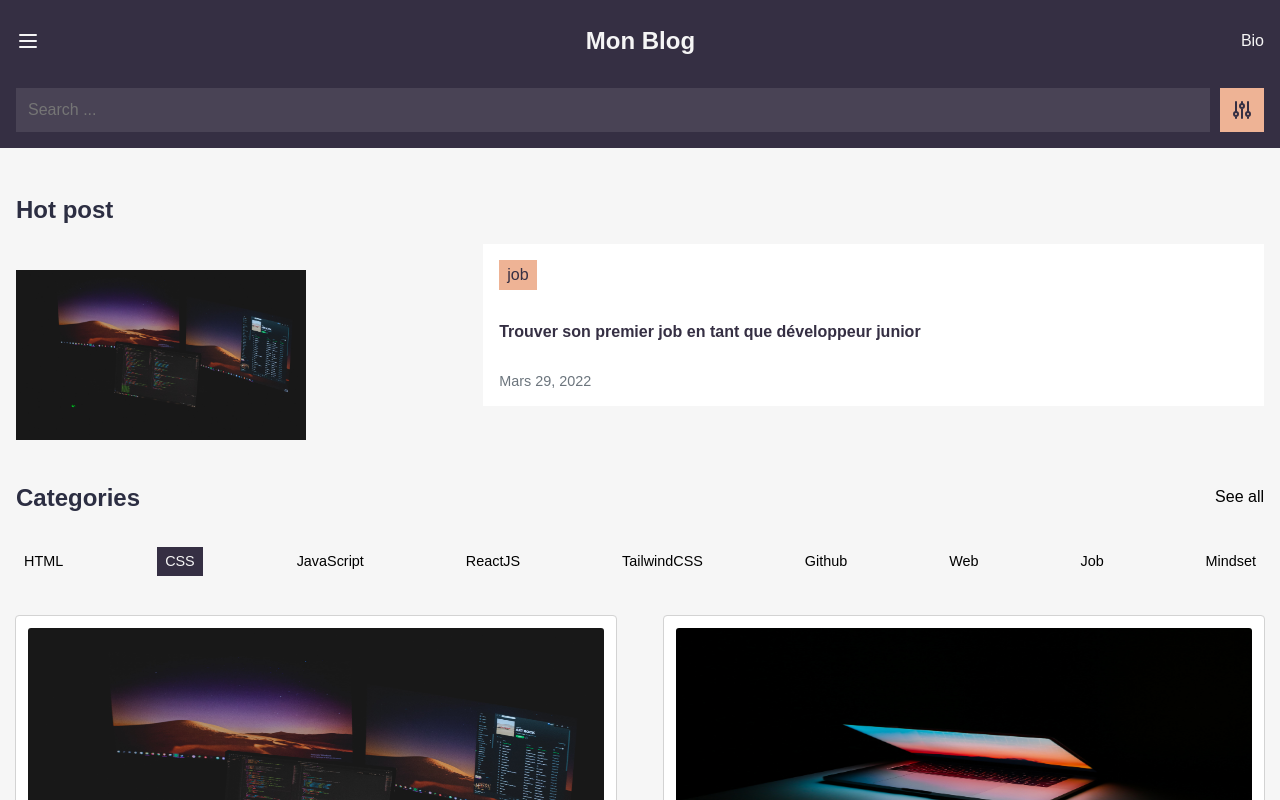
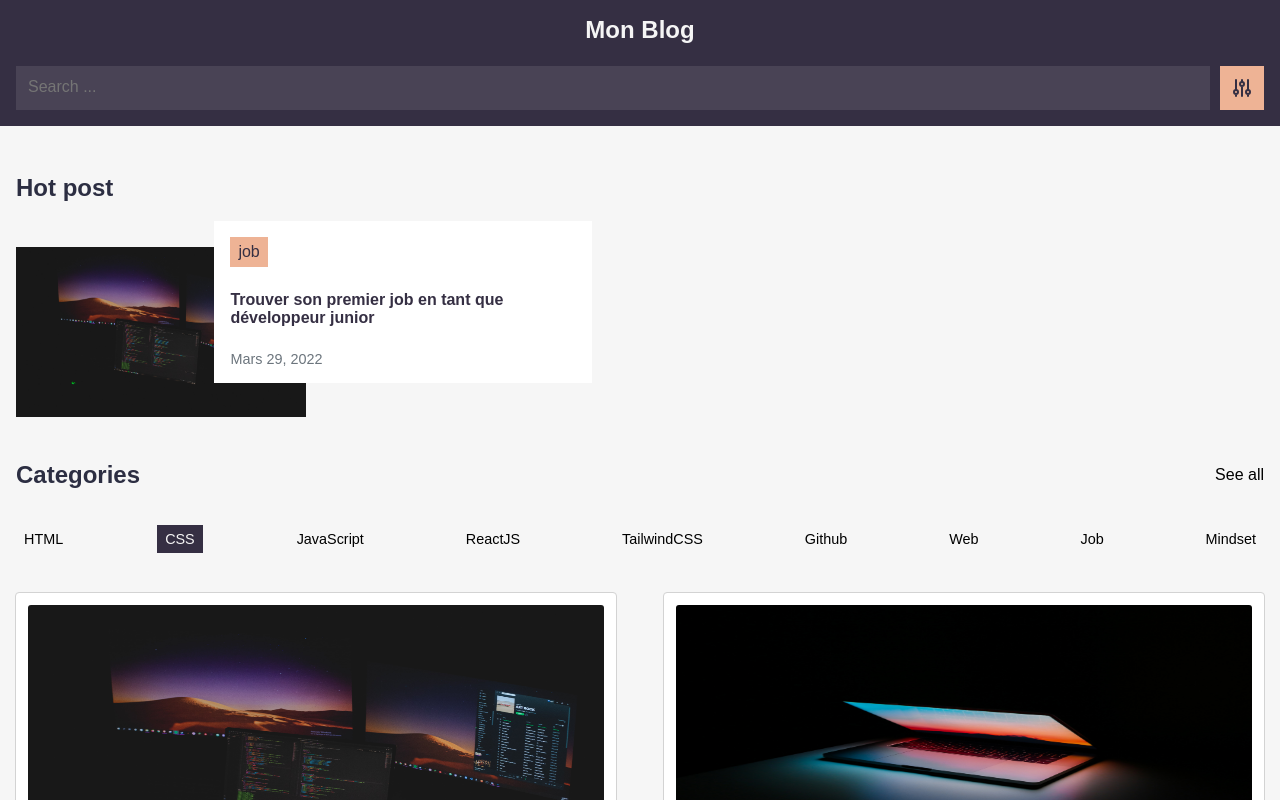
Before and after one commit to Celdama/nextjs-mdx-blog, a Next.js app: page / in a window 1280 px wide. Shown: the top 800 px of the page. Built offline with nearby package versions, Linux system fonts and the light colour scheme.

Commit message:
components: update navbar

```diff
--- a/components/HotPost/hotPost.style.js
+++ b/components/HotPost/hotPost.style.js
@@ -2,7 +2,7 @@ import styled from 'styled-components';
 
 export const Wrapper = styled.div`
   font-family: sans-serif;
-  /* width: 36rem; */
+  width: 36rem;
   h2 {
     color: #2c2e42;
   }
--- a/components/Nav/index.js
+++ b/components/Nav/index.js
@@ -6,25 +6,12 @@ const Nav = () => {
     <Wrapper>
       <div className='content'>
         <div className='header'>
-          <svg
-            fill='none'
-            stroke='currentColor'
-            viewBox='0 0 24 24'
-            xmlns='http://www.w3.org/2000/svg'
-          >
-            <path
-              strokeLinecap='round'
-              strokeLinejoin='round'
-              strokeWidth={2}
-              d='M4 6h16M4 12h16M4 18h16'
-            />
-          </svg>
           <Link href='/' passHref>
             <h2>Mon Blog</h2>
           </Link>
-          <Link href='/bio' passHref>
+          {/* <Link href='/bio' passHref>
             <p className='ms-5 pointer lead my-auto'>Bio</p>
-          </Link>
+          </Link> */}
         </div>
         <div className='footer'>
           <input type='text' placeholder='Search ...' />
--- a/components/Nav/nav.styles.js
+++ b/components/Nav/nav.styles.js
@@ -19,7 +19,7 @@ export const Wrapper = styled.nav`
   .header {
     display: flex;
     align-items: center;
-    justify-content: space-between;
+    justify-content: center;
   }
 
   .footer {
```
